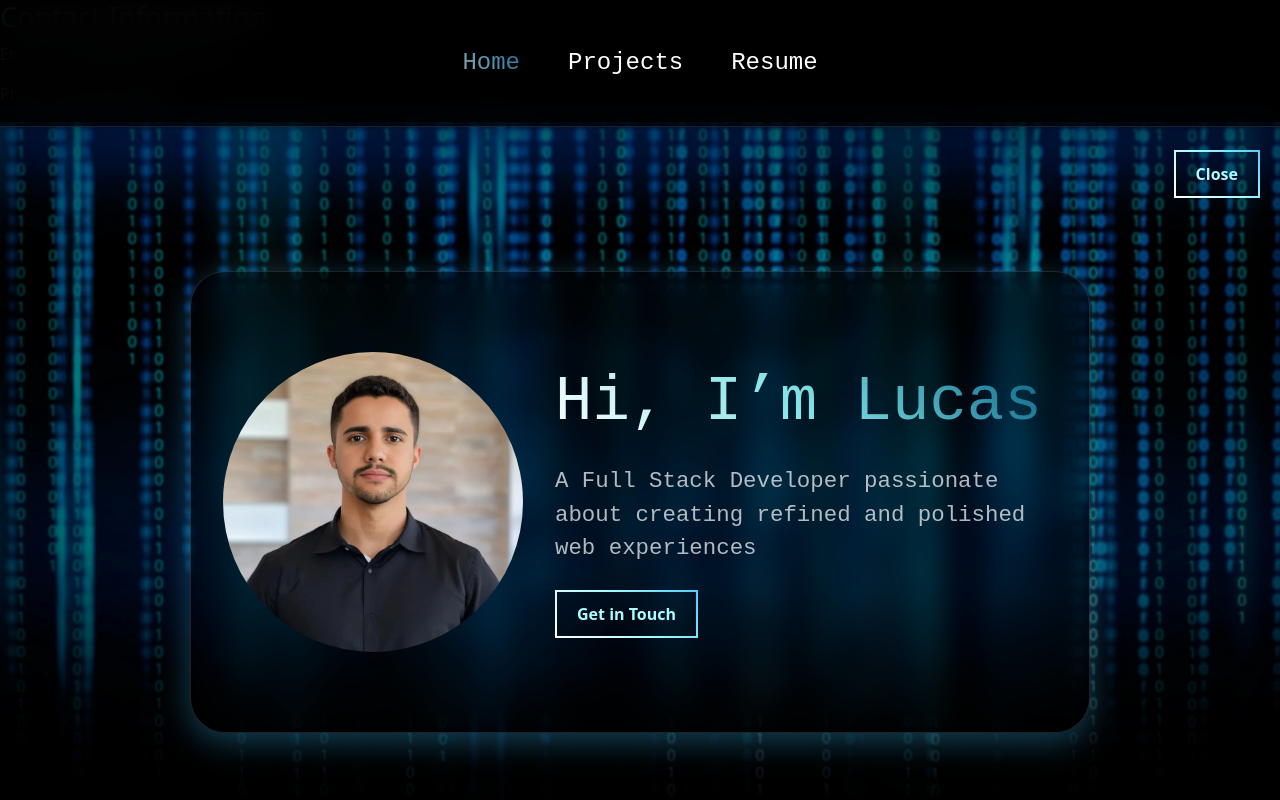
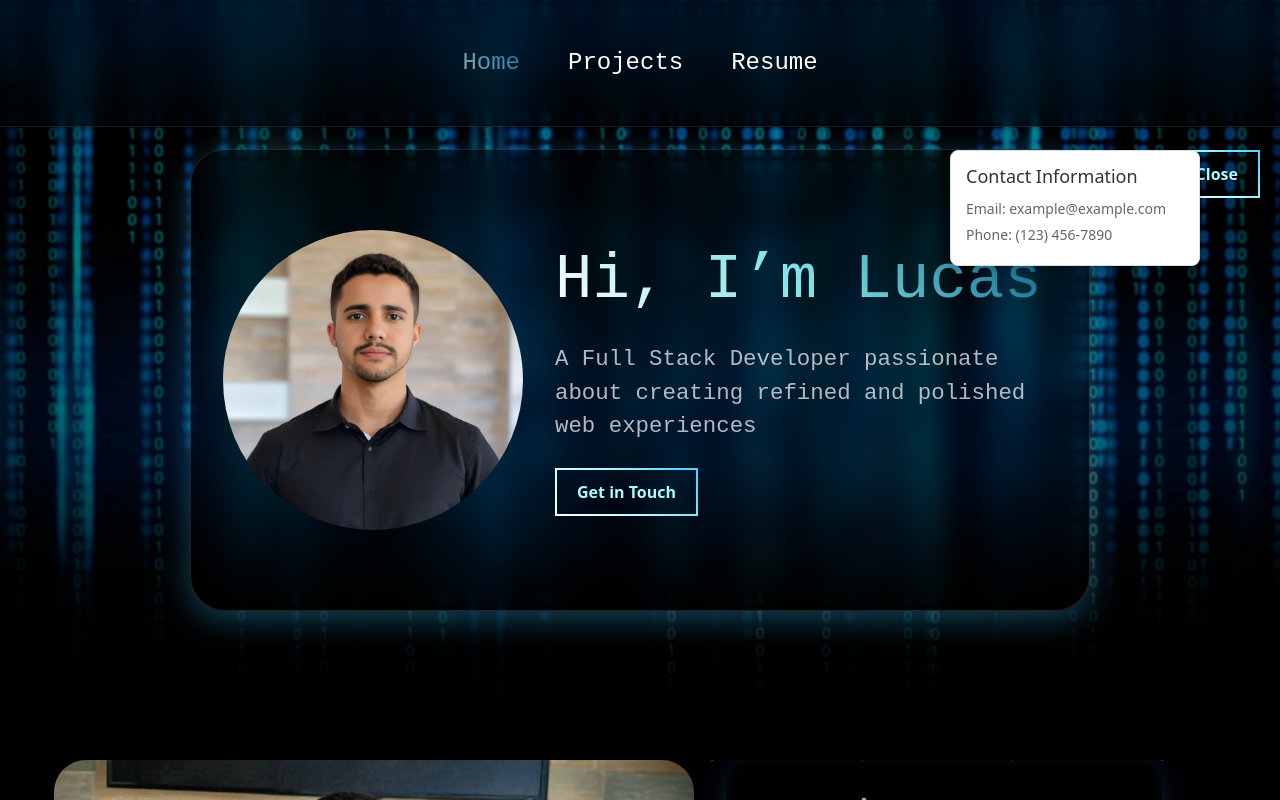
Before and after one commit to LucasRgo/portfolio, a React (Vite) app: page / in a window 1280 px wide. Both pictures are taken after a click on the button "Contact me here". Shown: the top 800 px of the page. Built offline with nearby package versions, Linux system fonts and the light colour scheme.

Commit message:
Thu, Dec 26, 2024, 10:00 AM -03:00

```diff
--- a/src/components/contactButton.css
+++ b/src/components/contactButton.css
@@ -18,13 +18,37 @@
     background-clip: padding-box;
 }
 
+
 .floating-contact-button:hover {
-    transform: scale(1.1); /* Slightly enlarges the button on hover */
-    box-shadow: 0 6px 10px rgba(0, 0, 0, 0.3); /* Intensifies the shadow */
+    transform: scale(1.1);
+    box-shadow: 0 6px 10px rgba(0, 0, 0, 0.3);
     color: white;
     background: linear-gradient(45deg, #c0c0c0d2, #5296b1, #285e8a);
-    border: 2px solid transparent;
     border-image: linear-gradient(45deg, #c0c0c0d2, #5296b1, #285e8a);
-    border-image-slice: 1;
-    transition: all 0.6s ease;
 }
+
+.contact-card {
+    position: fixed; /* Ensures the card is positioned relative to the viewport */
+    top: 150px;      /* Aligns vertically with the button */
+    right: 80px;     /* Positions the card slightly to the left of the button */
+    width: 250px;
+    padding: 15px;
+    background-color: #ffffff; /* Background color of the card */
+    border-radius: 8px;
+    box-shadow: 0 4px 10px rgba(0, 0, 0, 0.2); /* Adds a subtle shadow */
+    z-index: 999; /* Ensures the card stays on top */
+    border: 1px solid #ddd;
+    z-index: 1001;
+}
+
+.contact-card h3 {
+    margin: 0 0 10px;
+    font-size: 18px;
+    color: #333;
+}
+
+.contact-card p {
+    margin: 0 0 5px;
+    font-size: 14px;
+    color: #666;
+}
--- a/src/components/contactButton.jsx
+++ b/src/components/contactButton.jsx
@@ -1,8 +1,9 @@
+import React, { useState, useRef, useEffect } from 'react';
 import './contactButton.css';
-import React, { useState, useRef, useEffect } from 'react';
 
 const ContactButton = () => {
-    const [isCardOpen , setIsCardOpen]= useState(false);
+    const [isCardOpen, setIsCardOpen] = useState(false);
+    const cardRef = useRef(null);
 
     const handleToggleCard = () => {
         setIsCardOpen(!isCardOpen);
@@ -29,7 +30,7 @@ const ContactButton = () => {
                 {isCardOpen ? 'Close' : 'Contact me here'}
             </button>
             {isCardOpen && (
-                <div className="contact-card">
+                <div className="contact-card" ref={cardRef}>
                     <h3>Contact Information</h3>
                     <p>Email: example@example.com</p>
                     <p>Phone: (123) 456-7890</p>
```
Lines whose indentation alone changed are shown as unchanged.
